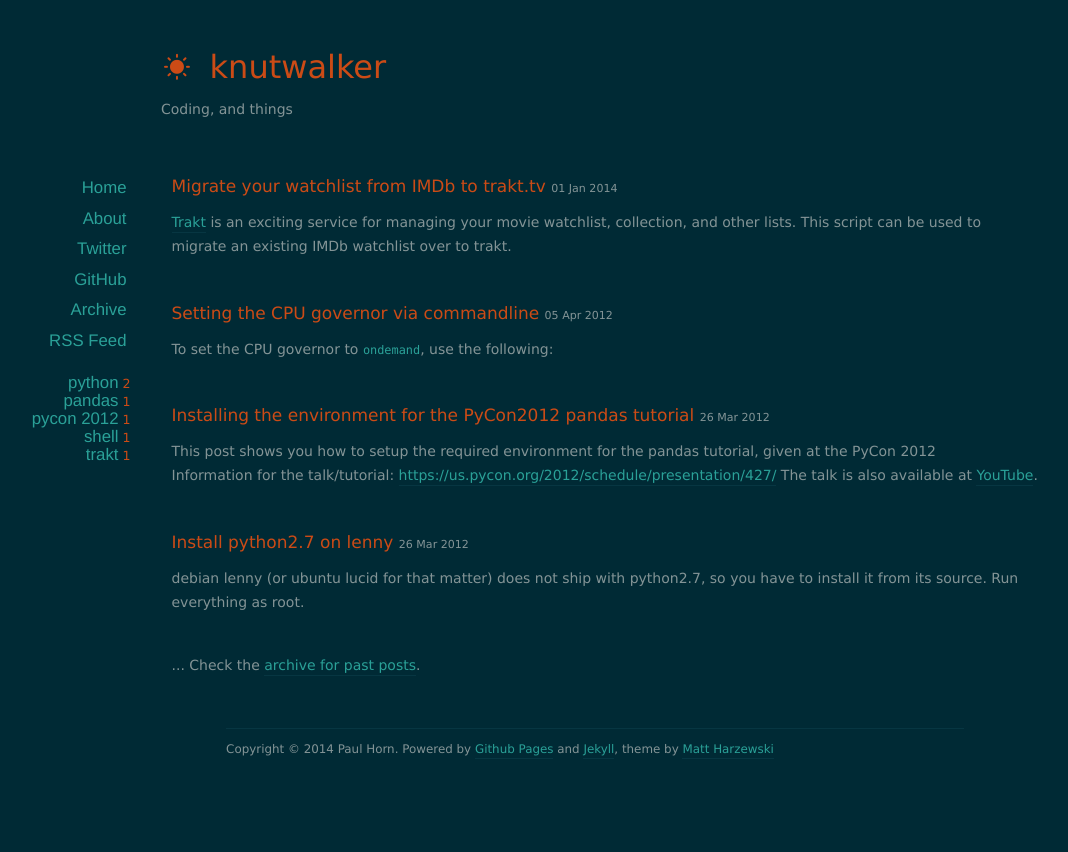
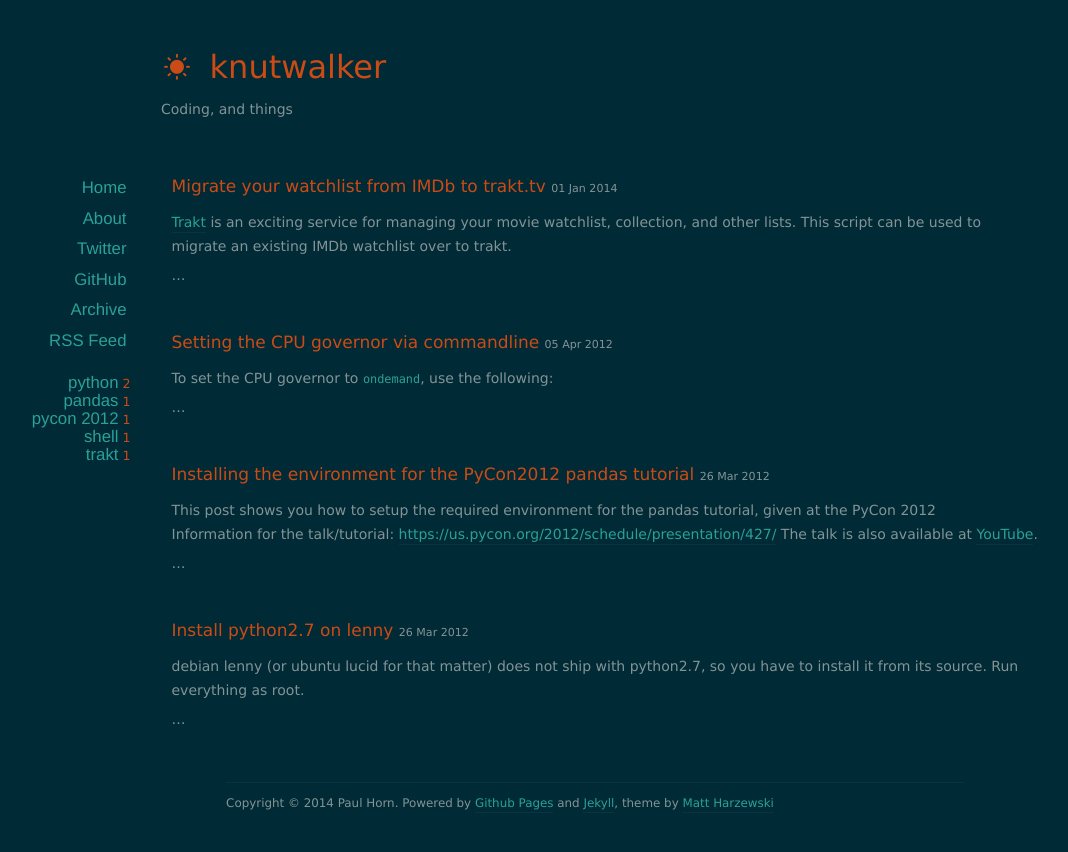
Before and after one commit to knutwalker/knutwalker.github.io, a Jekyll site: the page built from index.html, in a window 1280 px wide. Shown: the top 852 px of the page, without its empty margins (45-1113 px from the left). Built offline with Jekyll 4.4.1, drawn with Linux system fonts in a browser that asks for light colours; nearby versions of some CDN libraries; Markdown is read by kramdown in place of the engine named in the settings; the list of posts is cut into pages by our own code.

Commit message:
index refinements

```diff
--- a/assets/css/style.css
+++ b/assets/css/style.css
@@ -202,6 +202,13 @@
 
 
 /*** Posts ***/
+.post-excerpt:after {
+  content: "…";
+}
+.post-excerpt p {
+  margin-bottom: 0.4em;
+}
+
 article {
 	margin-bottom: 40px;
 }
--- a/index.html
+++ b/index.html
@@ -1,9 +1,12 @@
 ---
 layout: default
+post_limit: 20
+post_cutoff: 10
 ---
 
 <div id="home">
-  {% for post in site.posts limit:20 %}
+  {% for post in site.posts limit:page.post_limit %}
+    {% if forloop.index0 < page.post_cutoff %}
     <article class="post">
       {% if post.external-url %}
         <h1>
@@ -16,8 +19,20 @@
           <small>{{ post.date | date_to_string }}</small>
         </h1>
       {% endif %}
-      <div class="post-content">{{ post.excerpt | markdownify }}</div>
-    </article>
-  {% endfor %}
+      <div class="post-content post-excerpt">{{ post.excerpt | markdownify }}</div>
+      </article>
+      {% else %}
+        {% if forloop.index0 == page.post_cutoff %}
+        <h2>Older posts</h2>
+        <ul class="posts">
+        {% endif %}
+          <li><span>{{ post.date | date_to_string }}</span> &raquo; <a href="{{ post.url }}">{{ post.title }}</a></li>
+        {% if forloop.last %}
+        </ul>
+        {% endif %}
+      {% endif %}
+    {% endfor %}
+  {% if site.posts.size > page.post_limit %}
   <p>... Check the <a href="/archives">archive for past posts</a>.</p>
+  {% endif %}
 </div>
```
Also changed, not shown: 1 other file.
